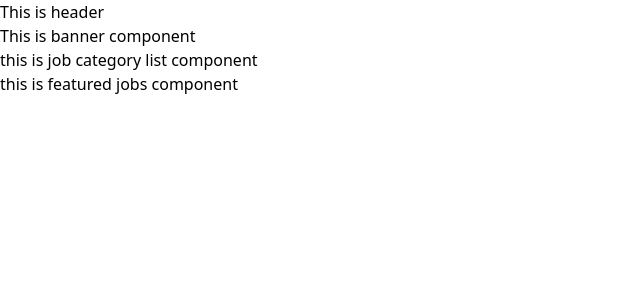
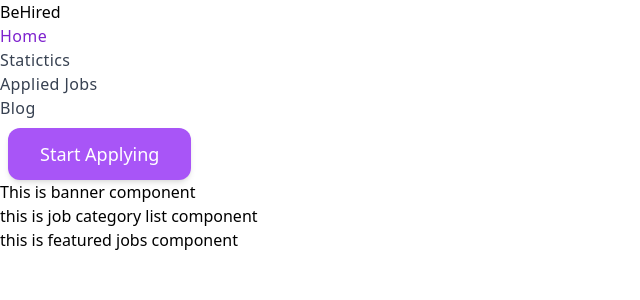
Before and after one commit to shuvrodev337/Be-hired, a React (Vite) app: page / in a window 1280 px wide. Shown: the top 300 px of the page, without its empty margins (0-640 px from the left). Built offline with nearby package versions, Linux system fonts and the light colour scheme.

Commit message:
Added Navbar

```diff
--- /dev/null
+++ b/src/components/Blog/Blog.jsx
@@ -0,0 +1,11 @@
+import React from 'react';
+
+const Blog = () => {
+    return (
+        <div>
+            <h3>This is Blog Compo</h3>
+        </div>
+    );
+};
+
+export default Blog;
--- a/src/components/Header/Header.jsx
+++ b/src/components/Header/Header.jsx
@@ -1,12 +1,59 @@
-import React from 'react';
+import React from "react";
+import { NavLink } from "react-router-dom";
 
 const Header = () => {
-    return (
-        <div>
-            <h3>This is header</h3>
-            {/* put the navbar here */}
-        </div>
-    );
+  return (
+    <div className="px-4 py-5 mx-auto sm:max-w-xl md:max-w-full lg:max-w-screen-xl md:px-24 lg:px-8">
+      <nav className="md:flex items-center justify-between ">
+        <h3 className="font-bold hover:text-purple-600 text-5xl">BeHired</h3>
+
+        <ul className=" lg:flex gap-3">
+        <li>
+            <NavLink
+              to="/"
+              aria-label="Home"
+              title="Home"
+              className={({ isActive }) => (isActive ? "active" : "default")}
+            >
+              Home
+            </NavLink>
+          </li>
+          <li>
+            <NavLink
+              to="/statictics"
+              aria-label="Statictics"
+              title="Statictics"
+              className={({ isActive }) => (isActive ? "active" : "default")}
+            >
+              Statictics
+            </NavLink>
+          </li>
+
+          <li>
+            <NavLink
+              to="/applied-jobs"
+              aria-label="Applied Jobs"
+              title="Applied Jobs"
+              className={({ isActive }) => (isActive ? "active" : "default")}
+            >
+              Applied Jobs
+            </NavLink>
+          </li>
+          <li>
+            <NavLink
+              to="/blog"
+              aria-label="Blog"
+              title="Blog"
+              className={({ isActive }) => (isActive ? "active" : "default")}
+            >
+              Blog
+            </NavLink>
+          </li>
+        </ul>
+        <button className="btn-primary">Start Applying</button>
+      </nav>
+    </div>
+  );
 };
 
 export default Header;
--- /dev/null
+++ b/src/components/Statistics/Statictics.jsx
@@ -0,0 +1,11 @@
+import React from 'react';
+
+const Statictics = () => {
+    return (
+        <div>
+            <h3>This is stats compo</h3>
+        </div>
+    );
+};
+
+export default Statictics;
--- a/src/index.css
+++ b/src/index.css
@@ -1,3 +1,33 @@
 @tailwind base;
 @tailwind components;
 @tailwind utilities;
+
+.my-container{
+    @apply px-4 py-16 mx-auto sm:max-w-xl md:max-w-full lg:max-w-screen-xl md:px-24 lg:px-8 lg:py-20
+  }
+
+
+  .product-container{
+    @apply grid gap-8  mb-8 md:grid-cols-2 lg:grid-cols-3
+  }
+
+  .btn-primary{
+    @apply  font-medium  transition duration-200  shadow-md  md:mb-0  px-4 py-2 md:px-8 md:py-3 m-2 text-lg rounded-xl   text-white hover:bg-purple-700 bg-purple-500
+  }
+
+  .btn-outlined{
+    @apply  font-medium  transition duration-200  shadow-md  md:mb-0  px-4 py-2 md:px-8 md:py-3 m-2 text-lg rounded-full  text-gray-700 hover:bg-cyan-400 hover:border-transparent border-2 border-cyan-200
+  }
+
+  .active{
+    @apply font-medium tracking-wide text-purple-700 transition-colors duration-200
+  }
+
+  .default{
+    @apply font-medium tracking-wide text-gray-700 transition-colors duration-200 hover:text-purple-700
+  }
+@layer utilities{
+  .title-text{
+    @apply animate-text bg-gradient-to-r from-cyan-500 via-purple-500 to-cyan-400 bg-clip-text text-transparent font-black
+  }
+}
```
Also changed, not shown: src/main.jsx (+10 -0 lines).
